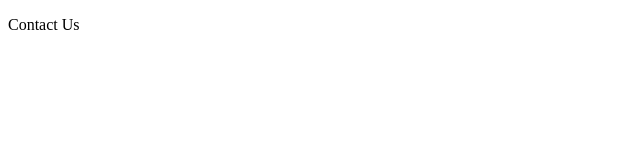
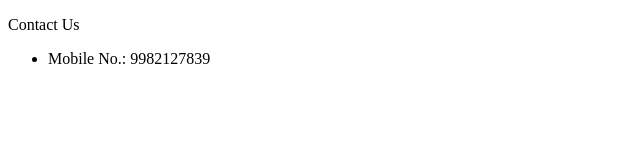
Before and after one commit to rameshdhayal/Learning-git, a plain HTML site: page contact.html in a window 1280 px wide. Shown: the whole page, without its empty margins (0-640 px from the left). Drawn offline with Linux system fonts and the light colour scheme.

Commit message:
add contact number

```diff
--- a/contact.html
+++ b/contact.html
@@ -7,5 +7,8 @@
 </head>
 <body>
     <p>Contact Us</p>
+    <ul>
+        <li>Mobile No.: 9982127839</li>
+    </ul>
 </body>
 </html>
```
